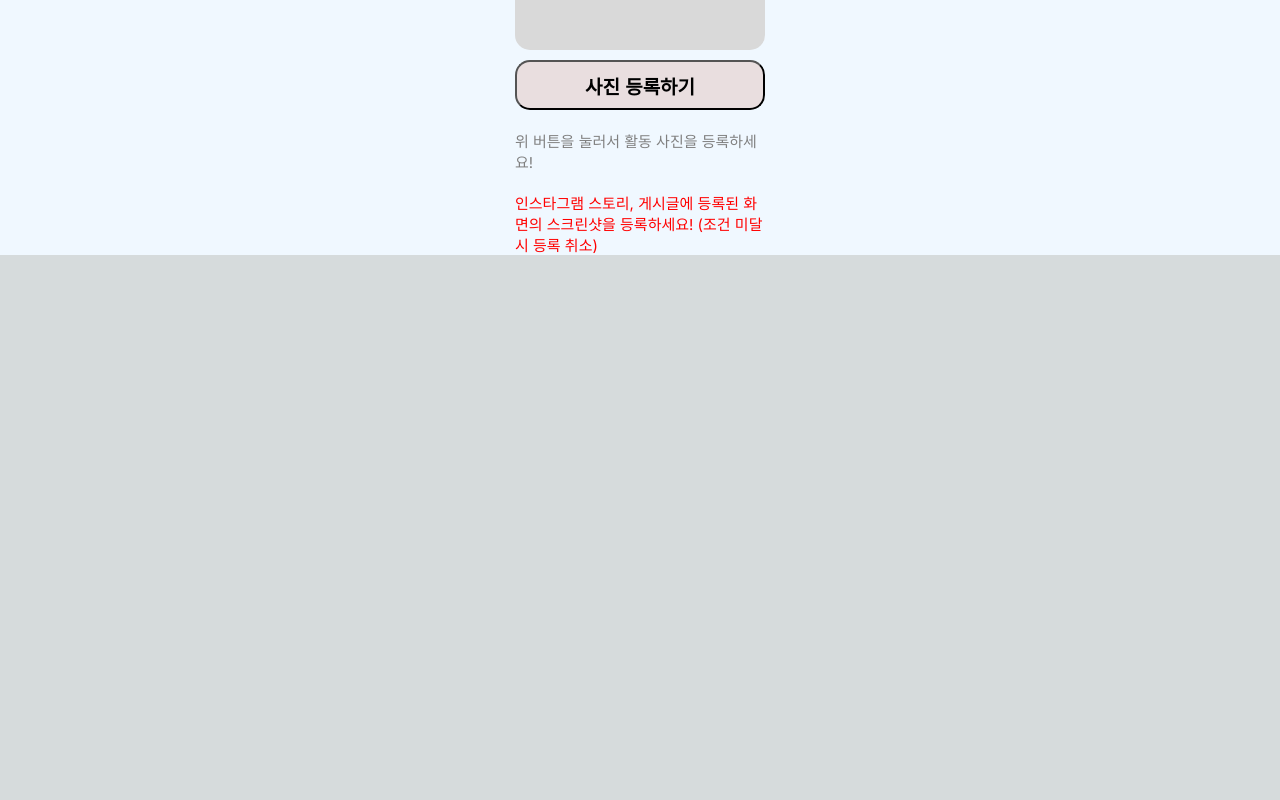
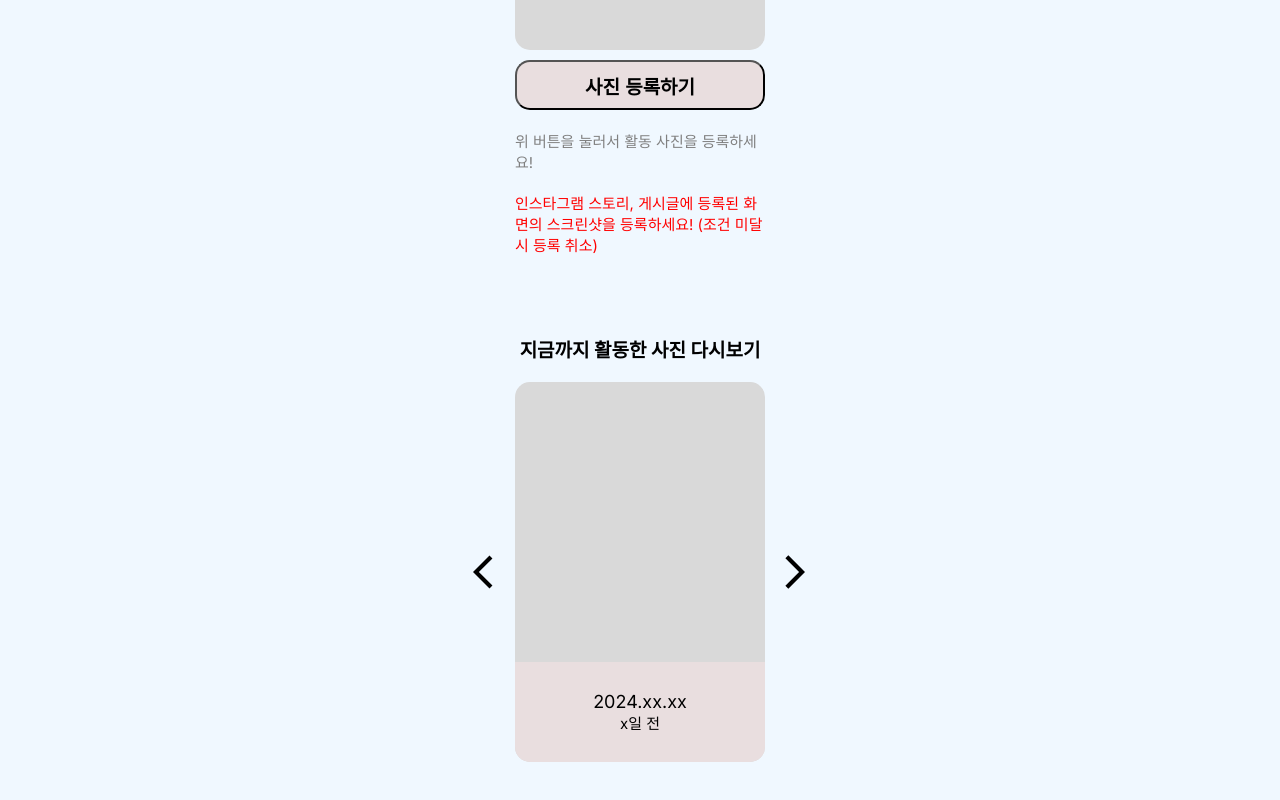
Before and after one commit to ParkGiraffe/movement_300_1, a Next.js app: page / in a window 1280 px wide. Shown: the part 1005-1805 px from the top of the page. Before the commit the page ends 1260 px from the top, so only its background shows below. Built offline with nearby package versions, Linux system fonts and the light colour scheme.

Commit message:
Feat: BottomSection 제작

```diff
--- a/src/app/page.js
+++ b/src/app/page.js
@@ -61,10 +61,32 @@ export default function Home() {
           </NoticeText>
         </NoticeTextContainer>
       </MiddleSection>
+      <Divider />
+      <Divider />
+      <BottomSection>
+        <TitleText>지금까지 활동한 사진 다시보기</TitleText>
+        <Divider className="thin_divider" />
+        <StickerSection>
+          <ArrowButtonBox>
+            <ArrowBackIos className="icon left_arrow" />
+          </ArrowButtonBox>
+          <WatchPhotoBox>
+            <PhotoInfoContainer>
+              {/* <text>info</text> */}
+              <NoticeText className="black_text date_text">
+                2024.xx.xx
+              </NoticeText>
+              <NoticeText className="black_text">x일 전</NoticeText>
+            </PhotoInfoContainer>
+          </WatchPhotoBox>
 
-      {/* <TileBox>
-        <TitleText>내가</TitleText>
-      </TileBox> */}
+          <ArrowButtonBox>
+            <ArrowForwardIos className="icon" />
+          </ArrowButtonBox>
+        </StickerSection>
+      </BottomSection>
+
+      <Divider />
     </main>
   );
 }
@@ -212,6 +234,51 @@ const NoticeTextContainer = styled.div`
   }
 `;
 
+const BottomSection = styled.div`
+  display: flex;
+  flex-direction: column;
+  align-items: center;
+
+  .thin_divider {
+    height: 20px;
+  }
+`;
+
+const WatchPhotoBox = styled.div`
+  display: flex;
+  flex-direction: column;
+  align-items: center;
+  justify-content: flex-end;
+  height: 380px;
+  width: 250px;
+  background-color: #d9d9d9;
+  border-radius: 15px;
+
+  .in_text {
+    font-size: 15px;
+  }
+`;
+
+const PhotoInfoContainer = styled.div`
+  display: flex;
+  flex-direction: column;
+  align-items: center;
+  justify-content: center;
+  width: 250px;
+  height: 100px;
+  border-bottom-left-radius: 15px;
+  border-bottom-right-radius: 15px;
+  background-color: #e9dedf;
+
+  .black_text {
+    color: black;
+  }
+
+  .date_text {
+    font-size: 18px;
+  }
+`;
+
 const Divider = styled.div`
   height: 40px;
 `;
```
